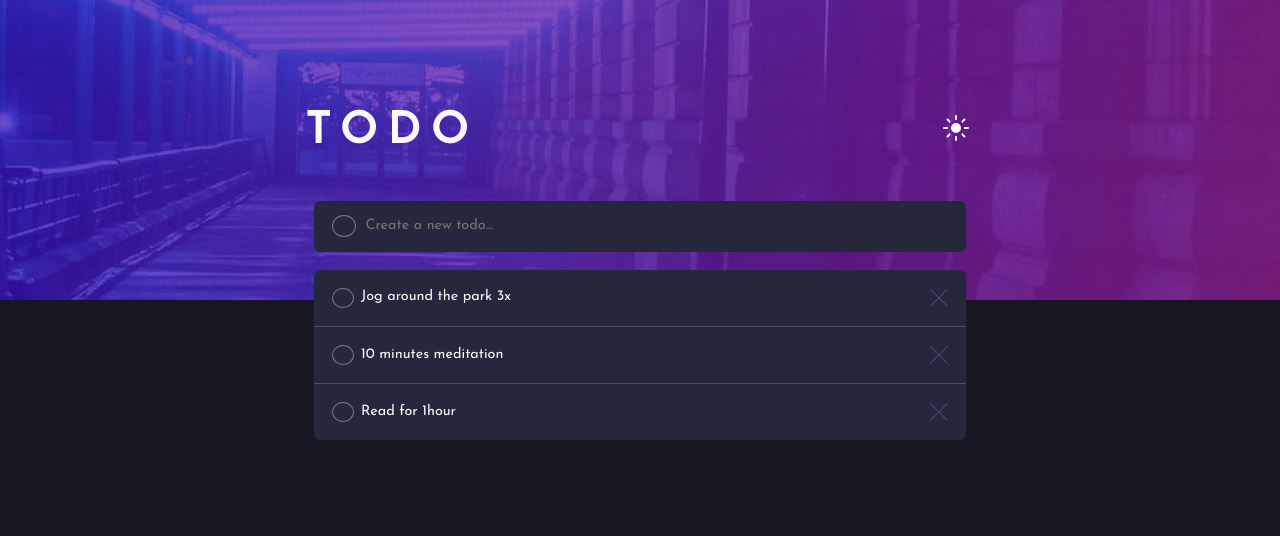
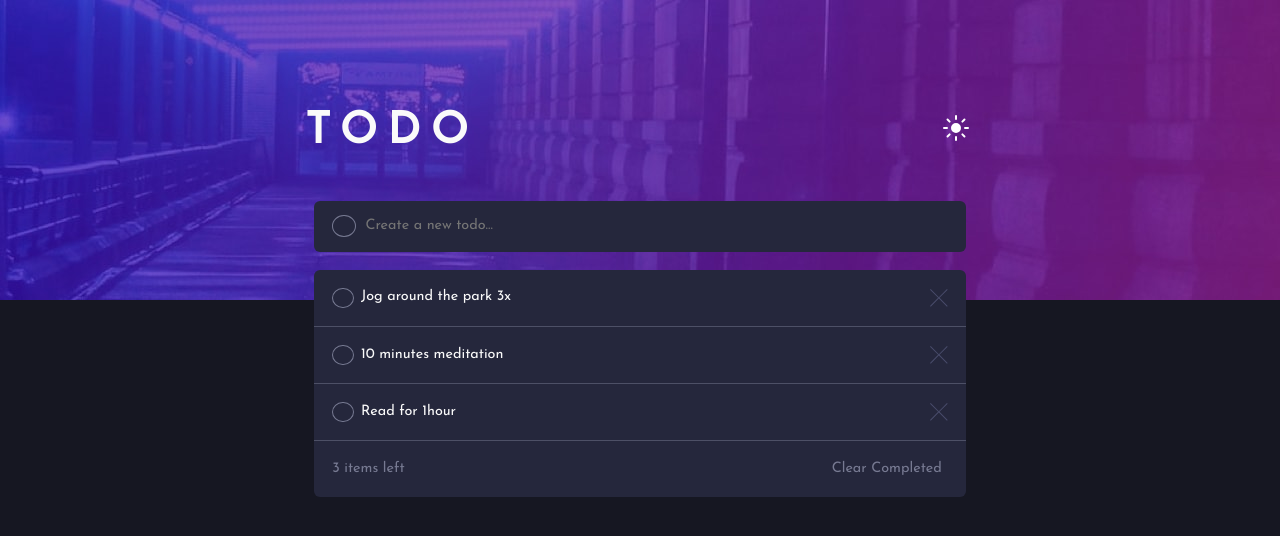
Before and after one commit to Cristian-Cornejo/todo-app, a Vue app: page / in a window 1280 px wide. Shown: the top 536 px of the page. Built offline with nearby package versions, Linux system fonts and the light colour scheme.

Commit message:
feat: clear completed + items left counter

```diff
--- a/src/App.vue
+++ b/src/App.vue
@@ -44,7 +44,7 @@ export default {
   --secondary-soft: hsl(235, 24%, 19%);
   --light-grayish-blue: hsl(233, 11%, 84%);
   --dark-grayish-blue: hsl(236, 9%, 61%);
-  --very-dark-grayish-blue: hsl(235, 19%, 35%);
+  --very-dark-grayish-blue: hsl(233, 11%, 84%);
   --bright-blue: hsl(220, 98%, 61%);
   --check-background: linear-gradient hsl(192, 100%, 67%) to hsl(280, 87%, 65%);
   font-size: 18px;
--- a/src/components/todoList.vue
+++ b/src/components/todoList.vue
@@ -40,6 +40,10 @@
           </svg>
         </div>
       </li>
+      <li class="status">
+        <p>{{ itemsLeft }} items left</p>
+        <button @click="clearCompleted">Clear Completed</button>
+      </li>
     </ul>
   </div>
 </template>
@@ -48,10 +52,10 @@ import { mapActions, mapGetters } from "vuex";
 export default {
   name: "TodoList",
   computed: {
-    ...mapGetters(["isDarkTheme", "todos"]),
+    ...mapGetters(["isDarkTheme", "todos", "itemsLeft"]),
   },
   methods: {
-    ...mapActions(["toogleComplete", "deleteTodo"]),
+    ...mapActions(["toogleComplete", "deleteTodo", "clearCompleted"]),
   },
 };
 </script>
@@ -67,6 +71,19 @@ export default {
   background-color: var(--primary-soft);
   align-items: center;
   font-size: 0.8rem;
+}
+
+.todo-list li.status {
+  color: var(--dark-grayish-blue);
+  display: flex;
+  justify-content: flex-start;
+}
+
+.status button {
+  margin-left: auto;
+  background: none;
+  border: none;
+  color: var(--dark-grayish-blue);
 }
 
 .todo-list li:first-child {
--- a/src/store/index.js
+++ b/src/store/index.js
@@ -18,13 +18,18 @@ export default createStore({
     toogleTheme: state => state.isDarkTheme = !state.isDarkTheme,
     createTodo: (state, todo) => state.todos = addIfNotExist(state.todos, todo),
     toogleComplete: (state, index) => state.todos[index] = { ...state.todos[index], isCompleted: !state.todos[index].isCompleted },
-    deleteTodo: (state, index) => state.todos = removeByIndex(state.todos, index)
+    deleteTodo: (state, index) => state.todos = removeByIndex(state.todos, index),
+    clearCompleted: state => state.todos = state.todos.filter(t => t.isCompleted === false)
   },
   getters: {
     isDarkTheme: state => state.isDarkTheme,
-    todos: state => state.todos
+    todos: state => state.todos,
+    itemsLeft: state => state.todos.filter(t => t.isCompleted === false).length
   },
   actions: {
+    clearCompleted({ commit }) {
+      commit("clearCompleted");
+    },
     deleteTodo({ commit }, index) {
       commit("deleteTodo", index);
     },
```
